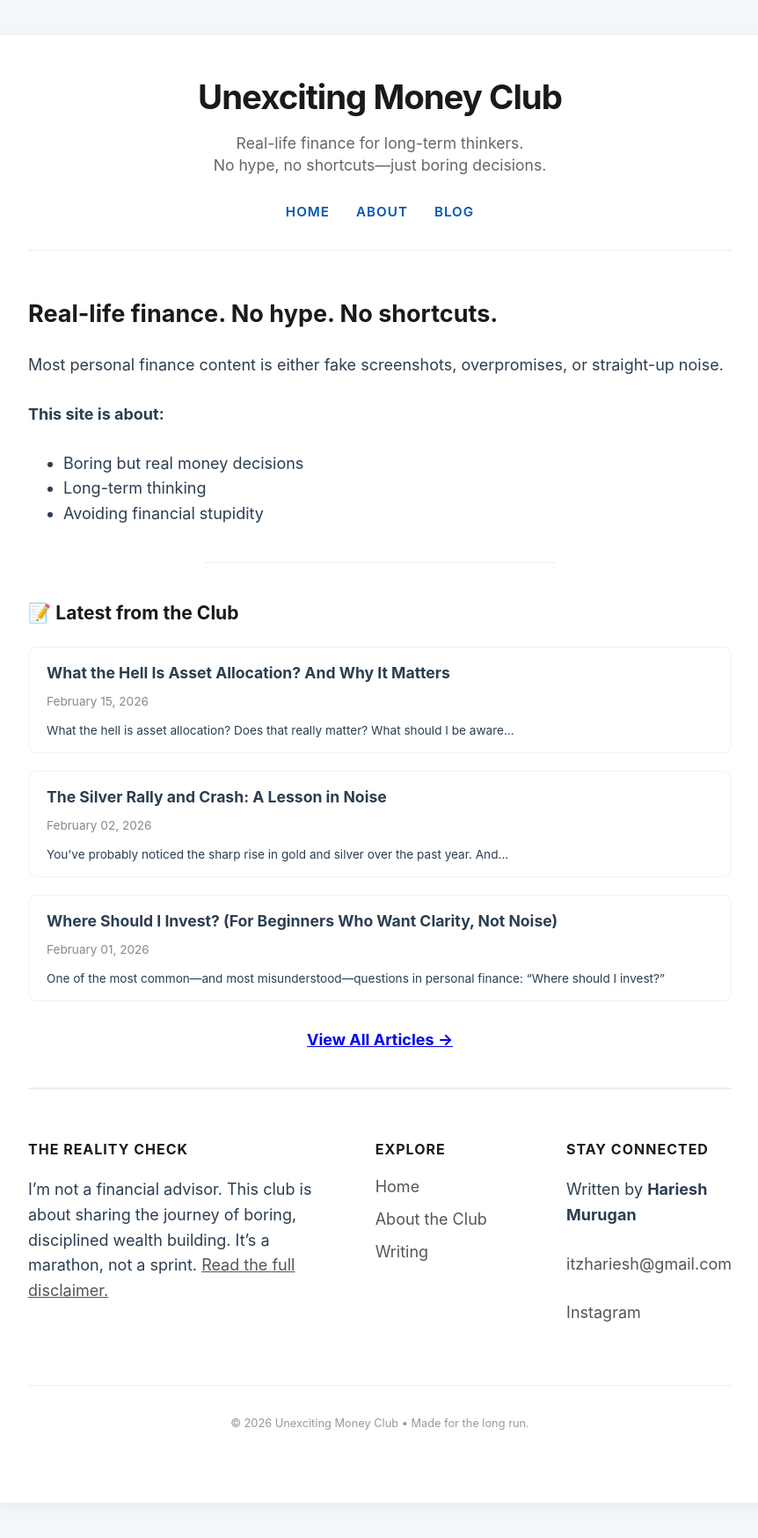
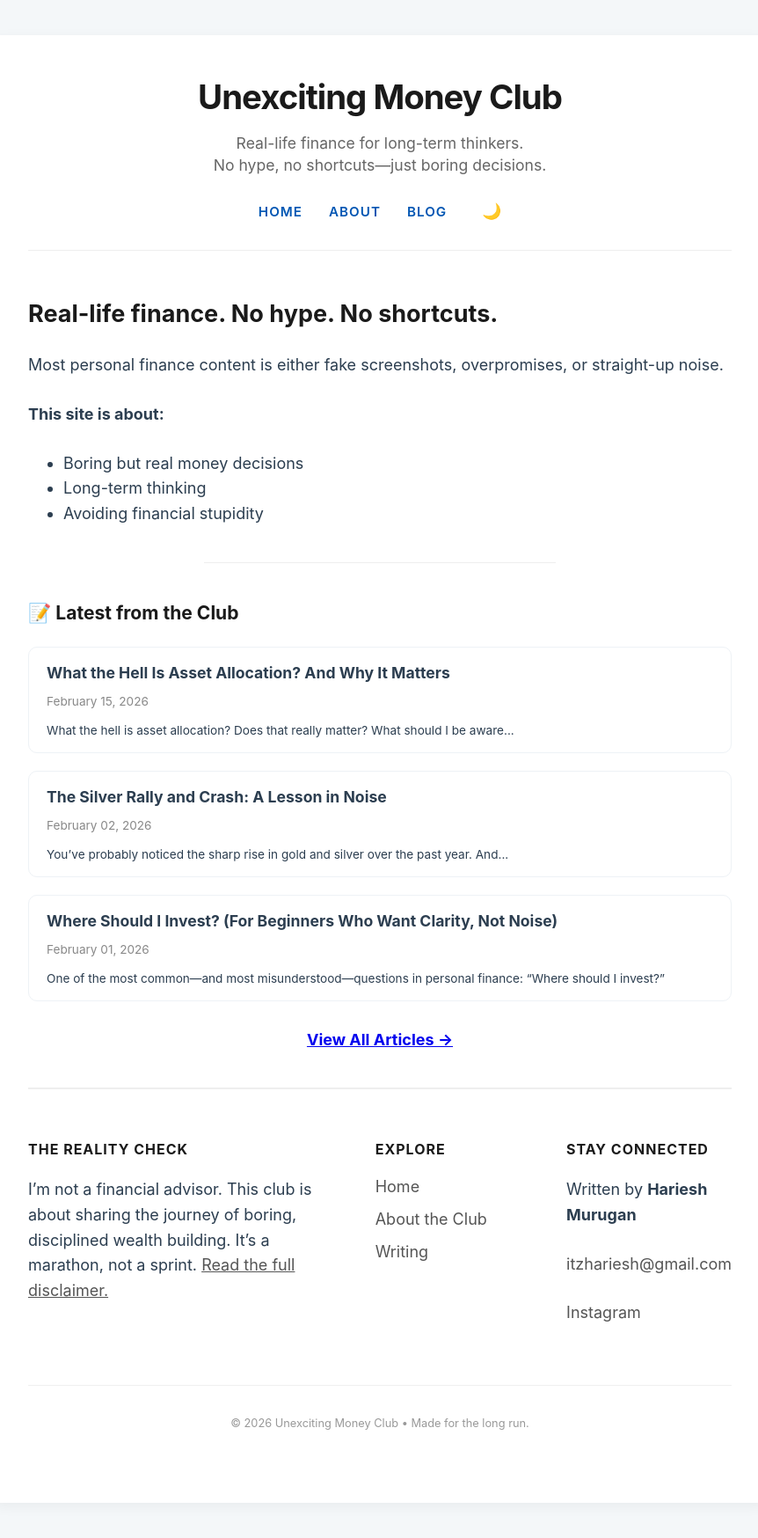
Before and after one commit to HarieshMK/HarieshMK.github.io, a Jekyll site: the page built from index.md, in a window 1280 px wide. Shown: the whole page at 88% size, without its empty margins (208-1070 px from the left). Built offline with Jekyll 4.4.1, drawn with Linux system fonts in a browser that asks for light colours.

Commit message:
Update default.html

```diff
--- a/_layouts/default.html
+++ b/_layouts/default.html
@@ -24,11 +24,18 @@
     })(window,document,'script','https://assets.mailerlite.com/js/universal.js','ml');
     ml('account', '2062352');
   </script>
+
   <link rel="icon" type="image/png" href="/favicon-96x96.png" sizes="96x96" />
   <link rel="icon" type="image/svg+xml" href="/favicon.svg" />
   <link rel="shortcut icon" href="/favicon.ico" />
   <link rel="apple-touch-icon" sizes="180x180" href="/apple-touch-icon.png" />
   <link rel="manifest" href="/site.webmanifest" />
+
+  <script>
+    if (localStorage.getItem('theme') === 'dark') {
+      document.documentElement.classList.add('dark-theme');
+    }
+  </script>
 </head>
 <body>
   <div class="container">
@@ -40,6 +47,11 @@
           <li><a href="{{ '/' | relative_url }}">Home</a></li>
           <li><a href="{{ '/about' | relative_url }}">About</a></li>
           <li><a href="{{ '/blog' | relative_url }}">Blog</a></li>
+          <li>
+            <button id="theme-toggle" style="cursor: pointer; background: none; border: none; font-size: 1.1rem; padding: 0; margin-left: 10px; vertical-align: middle;">
+              <span id="theme-icon">🌙</span>
+            </button>
+          </li>
         </ul>
       </nav>
     </header>
@@ -77,5 +89,27 @@
       </div>
     </footer>
   </div>
+
+  <script>
+    const toggleBtn = document.getElementById('theme-toggle');
+    const icon = document.getElementById('theme-icon');
+    const html = document.documentElement;
+
+    // Set icon based on current theme
+    if (localStorage.getItem('theme') === 'dark') {
+      icon.innerText = '☀️';
+    }
+
+    toggleBtn.onclick = function() {
+      html.classList.toggle('dark-theme');
+      if (html.classList.contains('dark-theme')) {
+        localStorage.setItem('theme', 'dark');
+        icon.innerText = '☀️';
+      } else {
+        localStorage.setItem('theme', 'light');
+        icon.innerText = '🌙';
+      }
+    }
+  </script>
 </body>
 </html>
```
Lines whose indentation alone changed are shown as unchanged.
